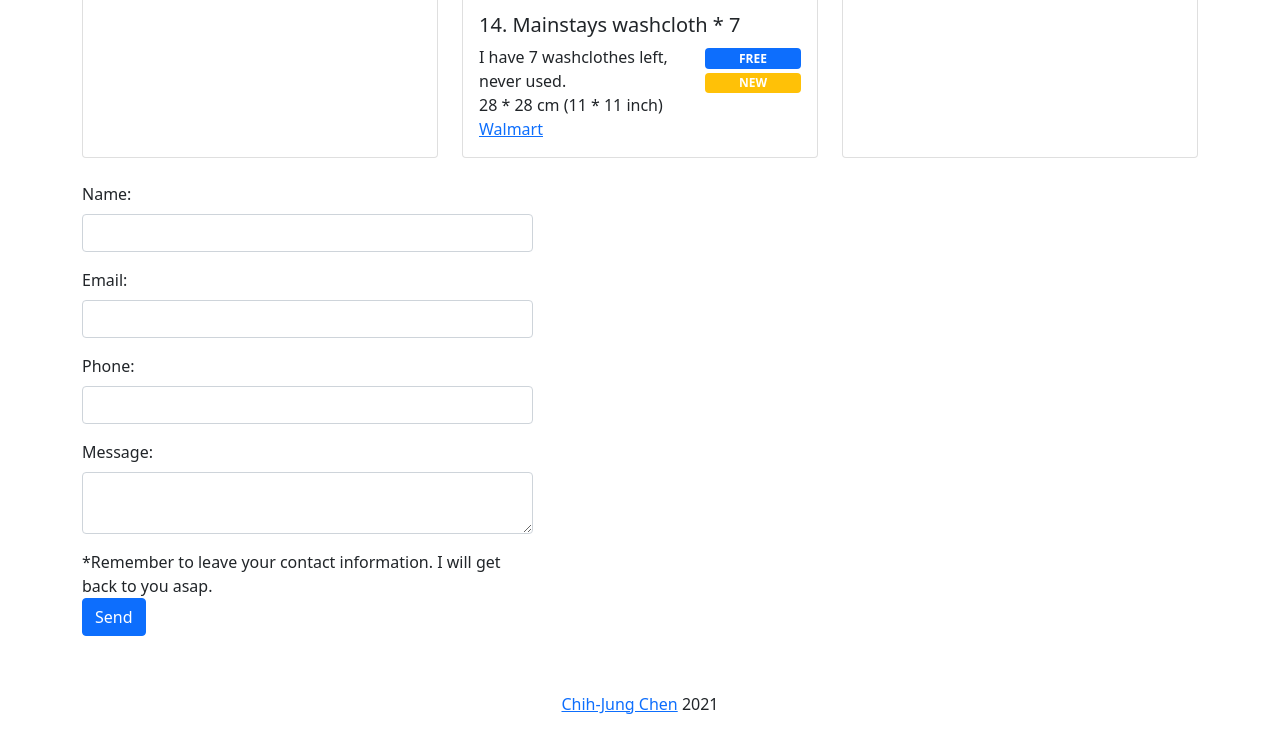
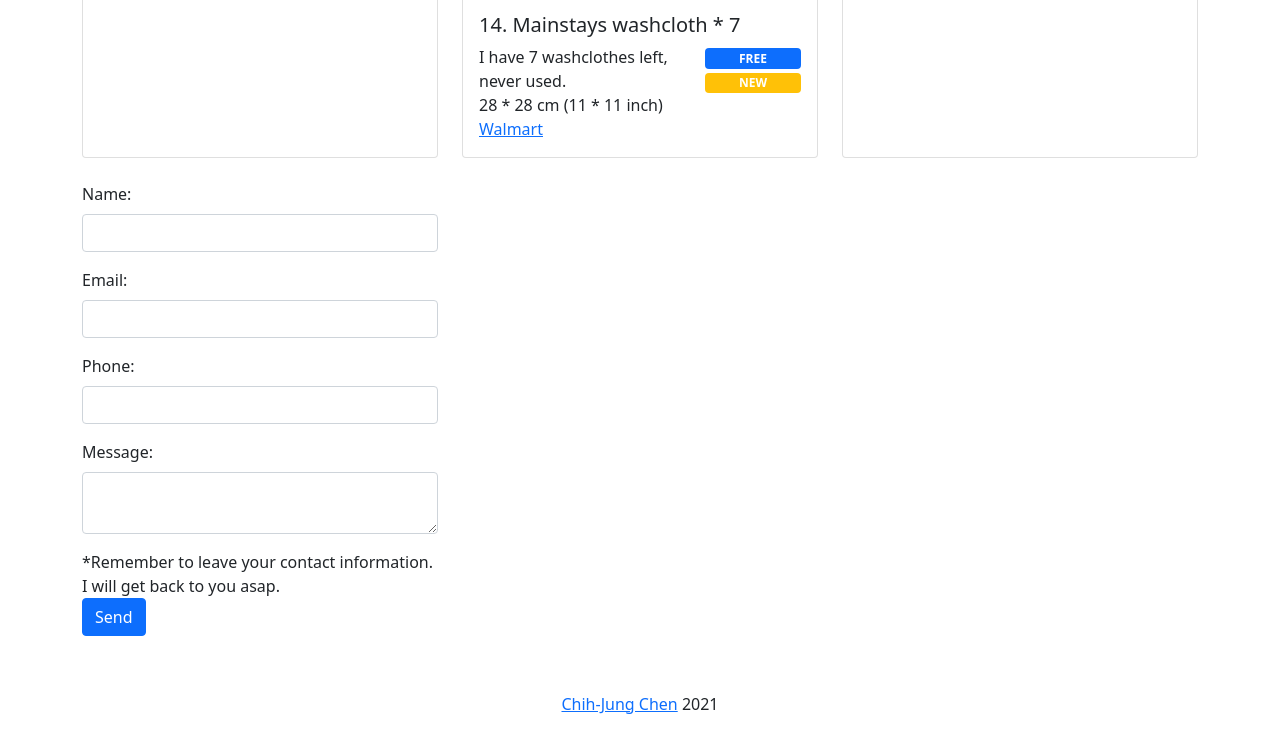
Before and after one commit to jungxjung/sale, a plain HTML site: page index.html in a window 1280 px wide. Shown: the part 3417-4157 px from the top of the page. Drawn offline with nearby package versions, Linux system fonts and the light colour scheme.

Commit message:
changed the width of the form

```diff
--- a/index.html
+++ b/index.html
@@ -285,7 +285,7 @@
                   </div>
                 </div>
             </div>
-            <form name="contact" method="POST" data-netlify="true" id="contactform" class="col-5">
+            <form name="contact" method="POST" data-netlify="true" id="contactform">
                 <p>
                   <label class="form-label">Name:</label>
                   <input class="form-control" type="text" name="name" />
```
